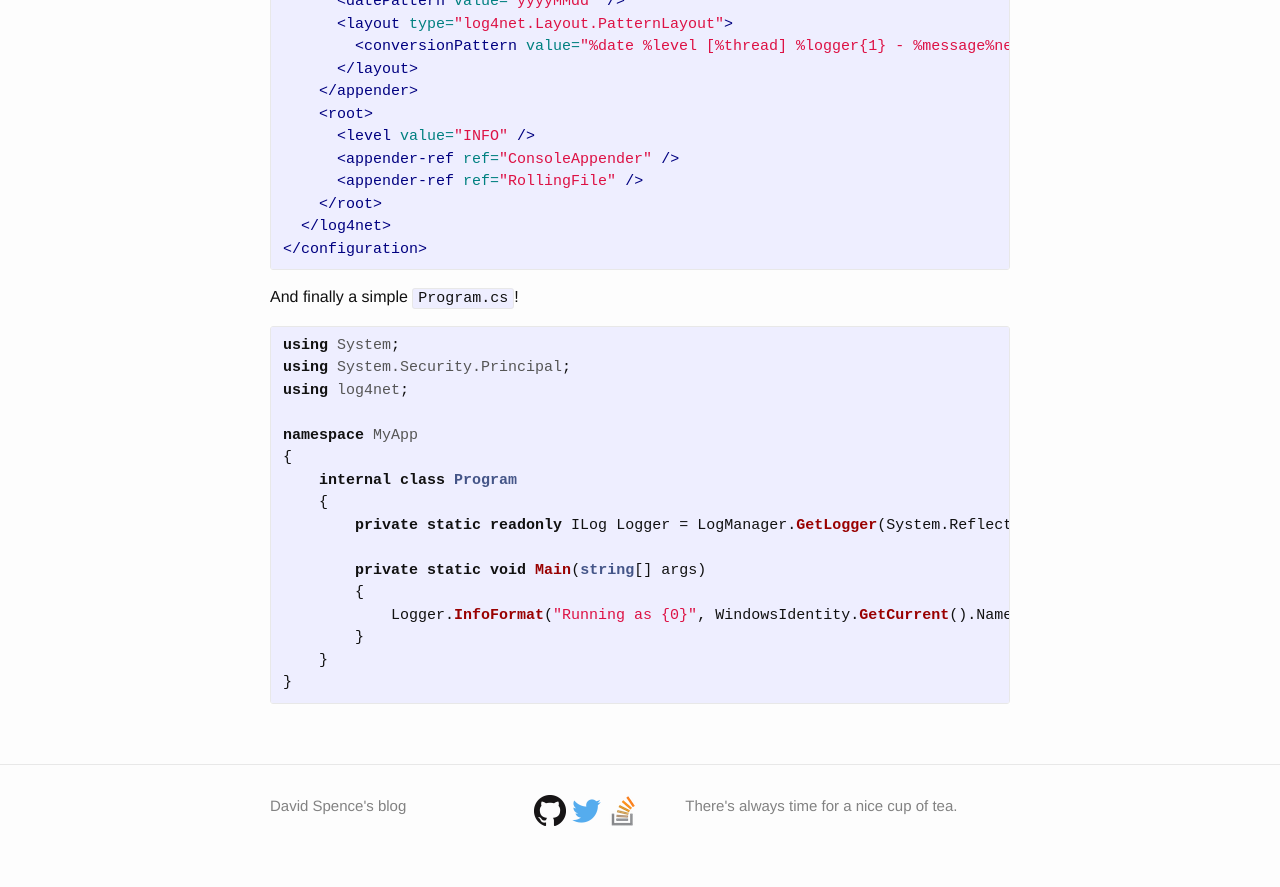
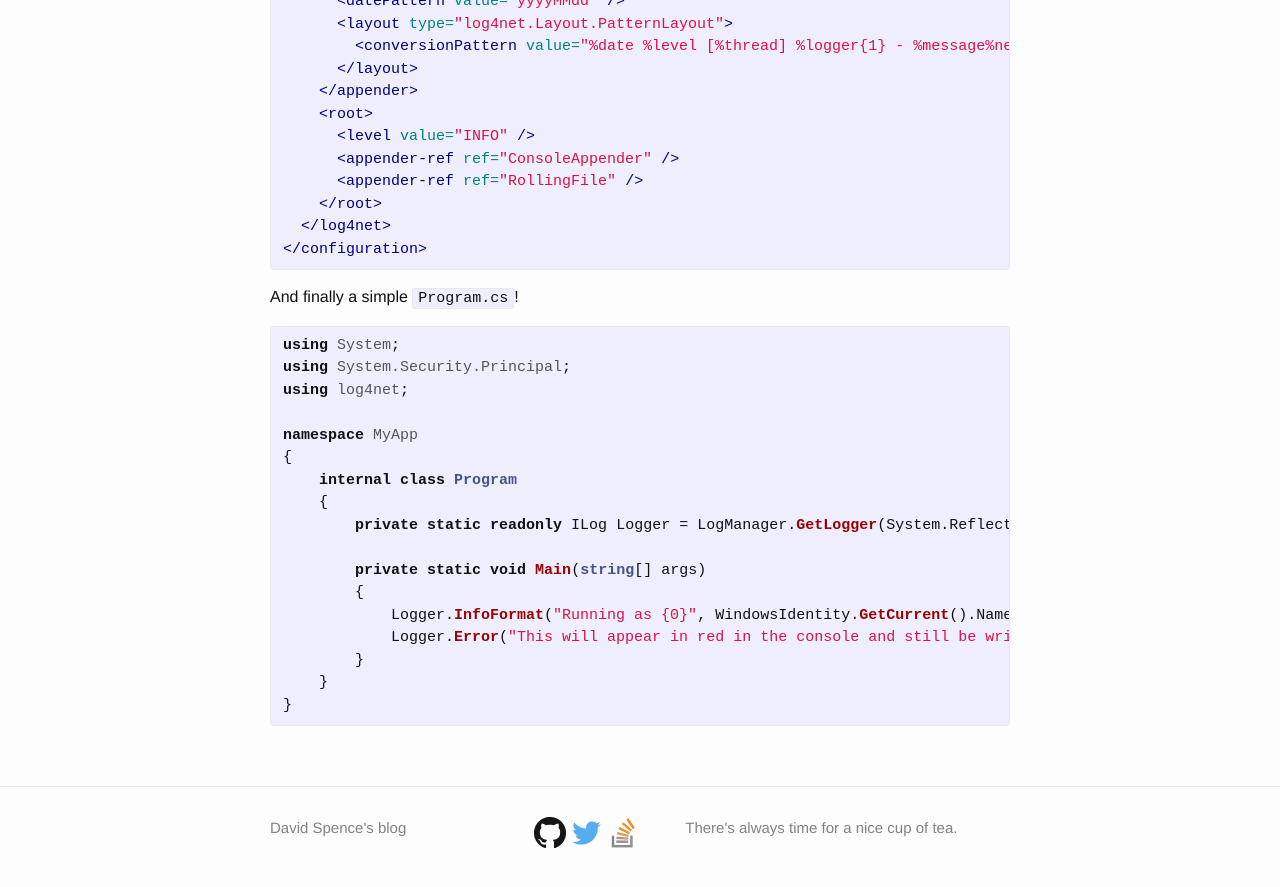
Before and after one commit to Spencerooni/Spencerooni.github.io, a Jekyll site: the page built from _posts/2016-05-06-simple-log4net-setup.markdown, in a window 1280 px wide and 900 px high, scrolled down 1203 px. Shown: the top 887 px of the window. Built offline with Jekyll 4.4.1, drawn with Linux system fonts in a browser that asks for light colours; comment, search, counter and statistics services are not loaded.

Commit message:
Adding extra line to force rebuild of gh pages

```diff
--- a/_posts/2016-05-06-simple-log4net-setup.markdown
+++ b/_posts/2016-05-06-simple-log4net-setup.markdown
@@ -85,6 +85,7 @@ namespace MyApp
         private static void Main(string[] args)
         {
             Logger.InfoFormat("Running as {0}", WindowsIdentity.GetCurrent().Name);
+            Logger.Error("This will appear in red in the console and still be written to file!");
         }
     }
 }
```
